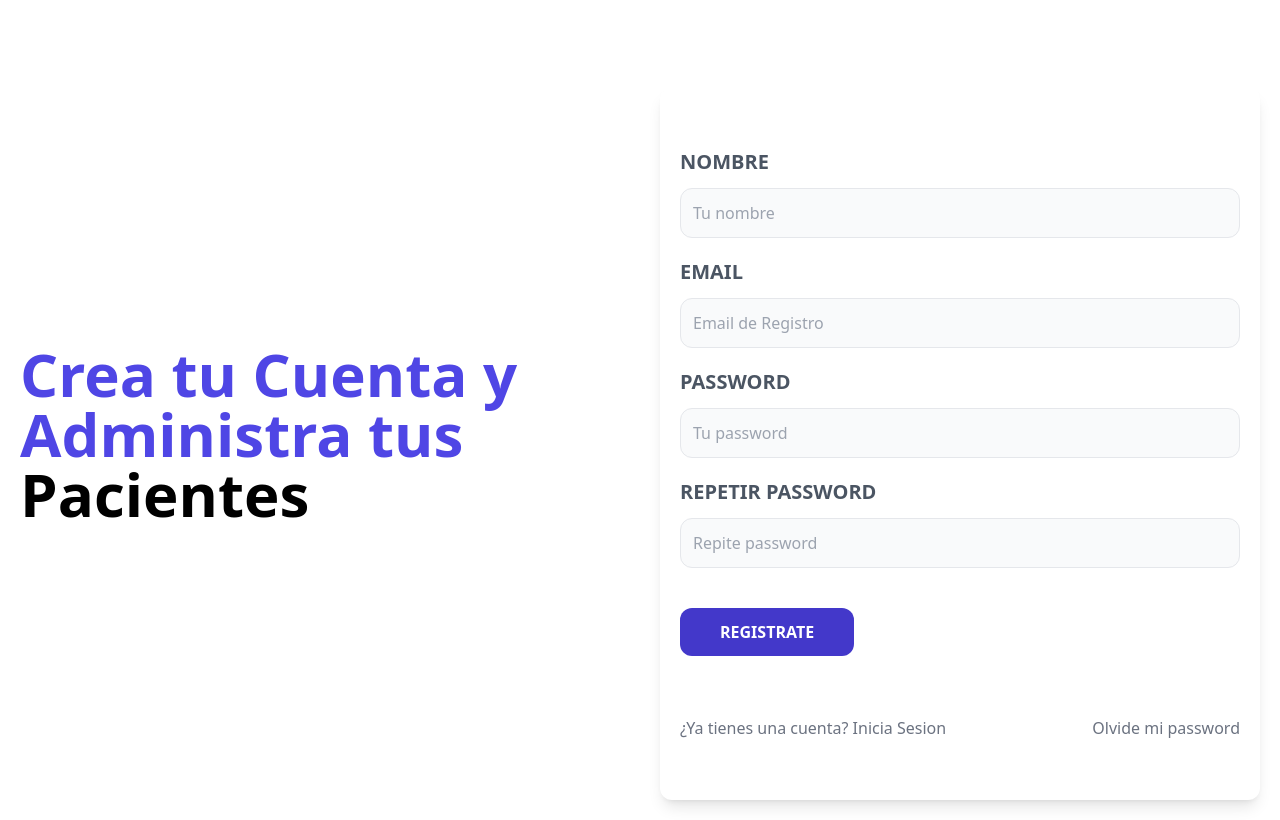
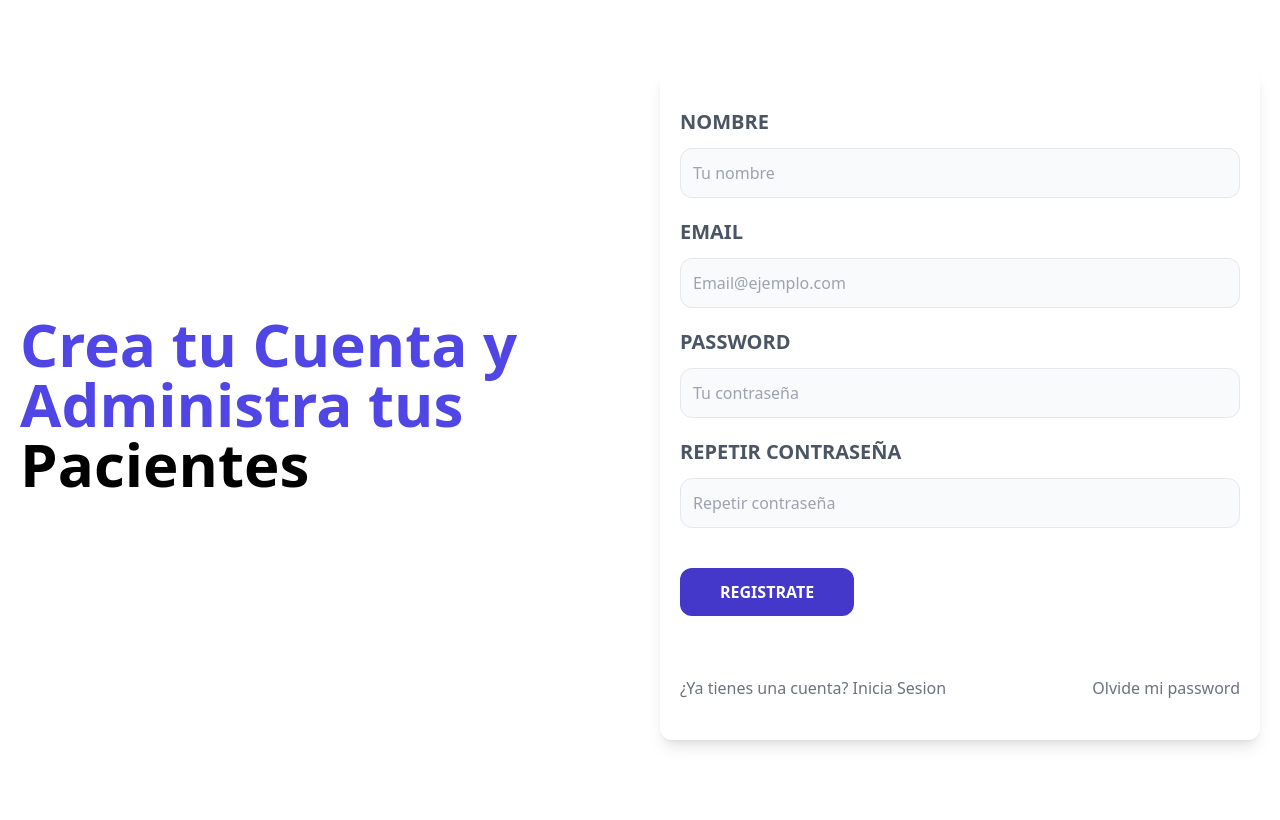
Before and after one commit to Jesus-Urie1/Tesis_Proyect, a React (Create React App) app in the folder frontend/: page /registrar in a window 1280 px wide. Built offline with nearby package versions, Linux system fonts and the light colour scheme; no server answers.

Commit message:
Refactor(RegistrarScreenWithLoginInput)

```diff
--- a/frontend/src/pages/Registrar.js
+++ b/frontend/src/pages/Registrar.js
@@ -3,6 +3,7 @@ import { Link } from "react-router-dom";
 import Alerta from "../components/Alerta";
 import clientesAxios from "../config/axios";
 import React from "react";
+import LoginInput from "../components/LoginInput";
 
 const Registrar = () => {
   const [nombre, setNombre] = useState("");
@@ -61,53 +62,41 @@ const Registrar = () => {
         </h1>
       </div>
 
-      <div className="mt-20 md:mt-5 shadow-lg px-5 py-10 rounded-xl bg-white">
+      <div className="shadow-lg px-5 py-5 rounded-xl bg-white">
         {msg && <Alerta alerta={alerta} />}
         <form onSubmit={handleSubmit}>
           <div className="my-5">
-            <label className="uppercase text-gray-600 block text-xl font-bold">
-              Nombre
-            </label>
-            <input
-              type="text"
-              placeholder="Tu nombre"
-              className="border w-full p-3 mt-3 bg-gray-50 rounded-xl"
+            <LoginInput
+              title={"Nombre"}
+              type={"text"}
+              placeholder={"Tu nombre"}
               value={nombre}
               onChange={(e) => setNombre(e.target.value)}
             />
           </div>
           <div className="my-5">
-            <label className="uppercase text-gray-600 block text-xl font-bold">
-              Email
-            </label>
-            <input
-              type="email"
-              placeholder="Email de Registro"
-              className="border w-full p-3 mt-3 bg-gray-50 rounded-xl"
+            <LoginInput
+              title={"Email"}
+              type={"email"}
+              placeholder={"Email@ejemplo.com"}
               value={email}
               onChange={(e) => setEmail(e.target.value)}
             />
           </div>
           <div className="my-5">
-            <label className="uppercase text-gray-600 block text-xl font-bold">
-              Password
-            </label>
-            <input
-              type="password"
-              placeholder="Tu password"
-              className="border w-full p-3 mt-3 bg-gray-50 rounded-xl"
+            <LoginInput
+              title={"Password"}
+              type={"password"}
+              placeholder={"Tu contraseña"}
               value={password}
               onChange={(e) => setPassword(e.target.value)}
             />
           </div>
           <div className="my-5">
-            <label className="uppercase text-gray-600 block text-xl font-bold">
-              Repetir Password
-            </label>
-            <input
-              type="password"
-              placeholder="Repite password"
-              className="border w-full p-3 mt-3 bg-gray-50 rounded-xl"
+            <LoginInput
+              title={"Repetir contraseña"}
+              type={"password"}
+              placeholder={"Repetir contraseña"}
               value={repetirPassword}
               onChange={(e) => setRepetirPassword(e.target.value)}
             />
```
